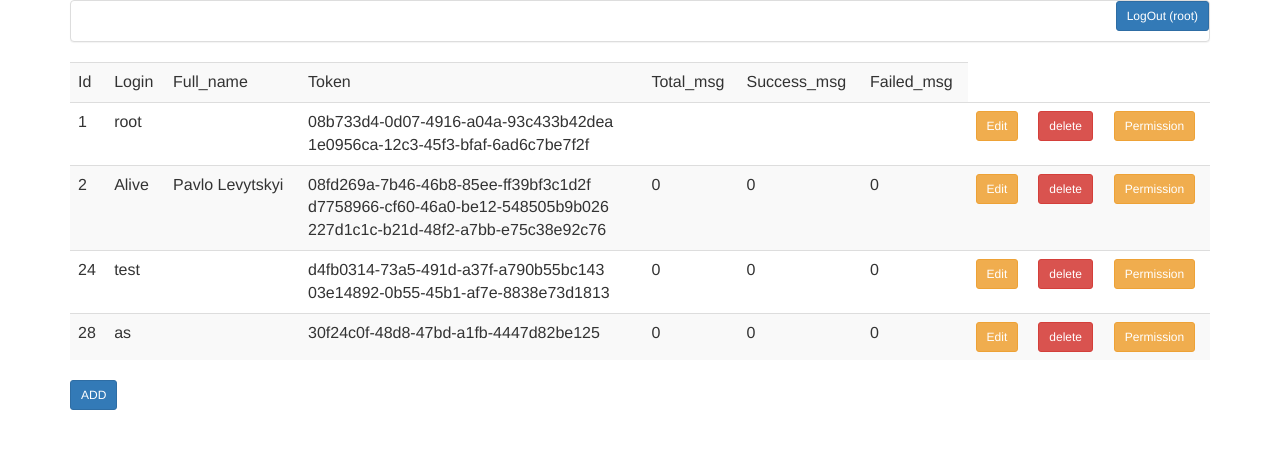
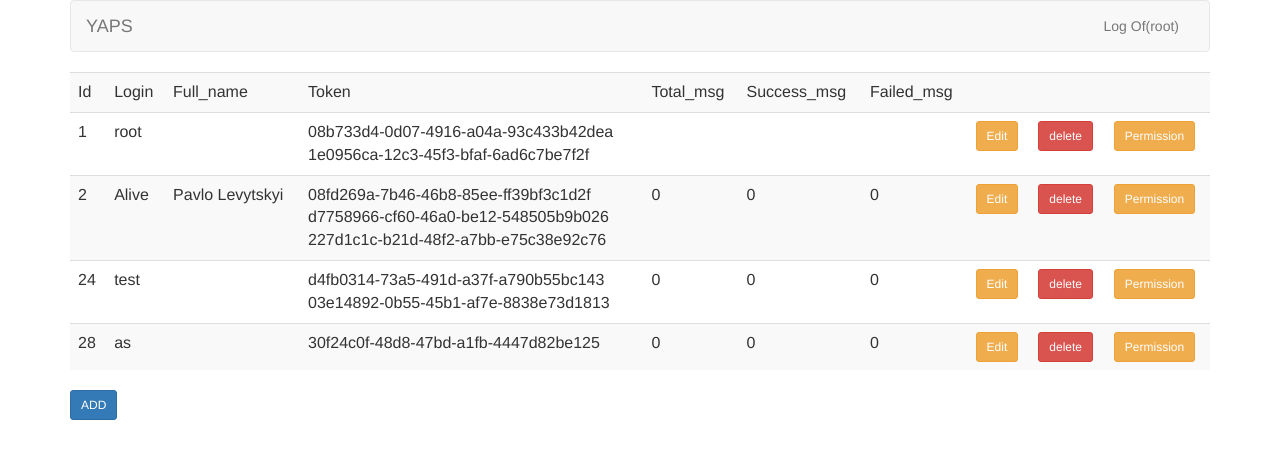
Before and after one commit to hopenaddy/AdminUI, a Django app: page /users/ in a window 1280 px wide. Shown: the top 459 px of the page. Run offline with Django 3.2, Linux system fonts and the light colour scheme; a user stored in the database is signed in; data comes from the database, SQL or seed files in the repository; both versions use the stored data as it was after the commit; some libraries are stand-ins or nearby versions.

Commit message:
chanfe navbar

```diff
--- a/my_app/templates/my_app/base.html
+++ b/my_app/templates/my_app/base.html
@@ -7,13 +7,24 @@
 </head>
 <body>
 <div class="container">
-<div >
-	<div class="panel panel-default">
-		{% if user.username %}
-			<p class="list-unstyled text-right"><a href="/auth/logout/" class="btn btn-sm btn-primary">LogOut ({{ user.username }})</a></p>
-		{% endif %}
-	</div>
+	<nav class="navbar navbar-default" role="navigation">
+	    <div class="container-fluid">
+	     <div class="navbar-header">
+            <snap class="navbar-brand">YAPS</snap>
+         </div>
+	      <div id="navbar" class="navbar-collapse collapse">
+	        <ul class="nav navbar-nav navbar-right">
+				{%  if user.username %}
+	        		<li><a href="/auth/logout/">Log Of({{ user.username }})</a></li>
+				{%  else %}
+					<li><a href="/auth/login/">Log In</a></li>
+				{% endif %}
+	        </ul>
+	      </div>
+	    </div>
+	</nav>
 </div>
+<div class="container">
 {% block content %}{% endblock %}
 </div>
 </body>
--- a/my_app/templates/my_app/index.html
+++ b/my_app/templates/my_app/index.html
@@ -13,6 +13,9 @@
               <td>Total_msg</td>
               <td>Success_msg</td>
               <td>Failed_msg</td>
+              <td></td>
+              <td></td>
+              <td></td>
             </tr>
             {% for this_user in user_list %}
                {% if this_user.id == user.id or perms.auth.delete_user or perms.auth.change_permission or perms.auth.change_user%}
```
Also changed, not shown: adminUI/settings.py (+10 -10 lines), db.sqlite3.
